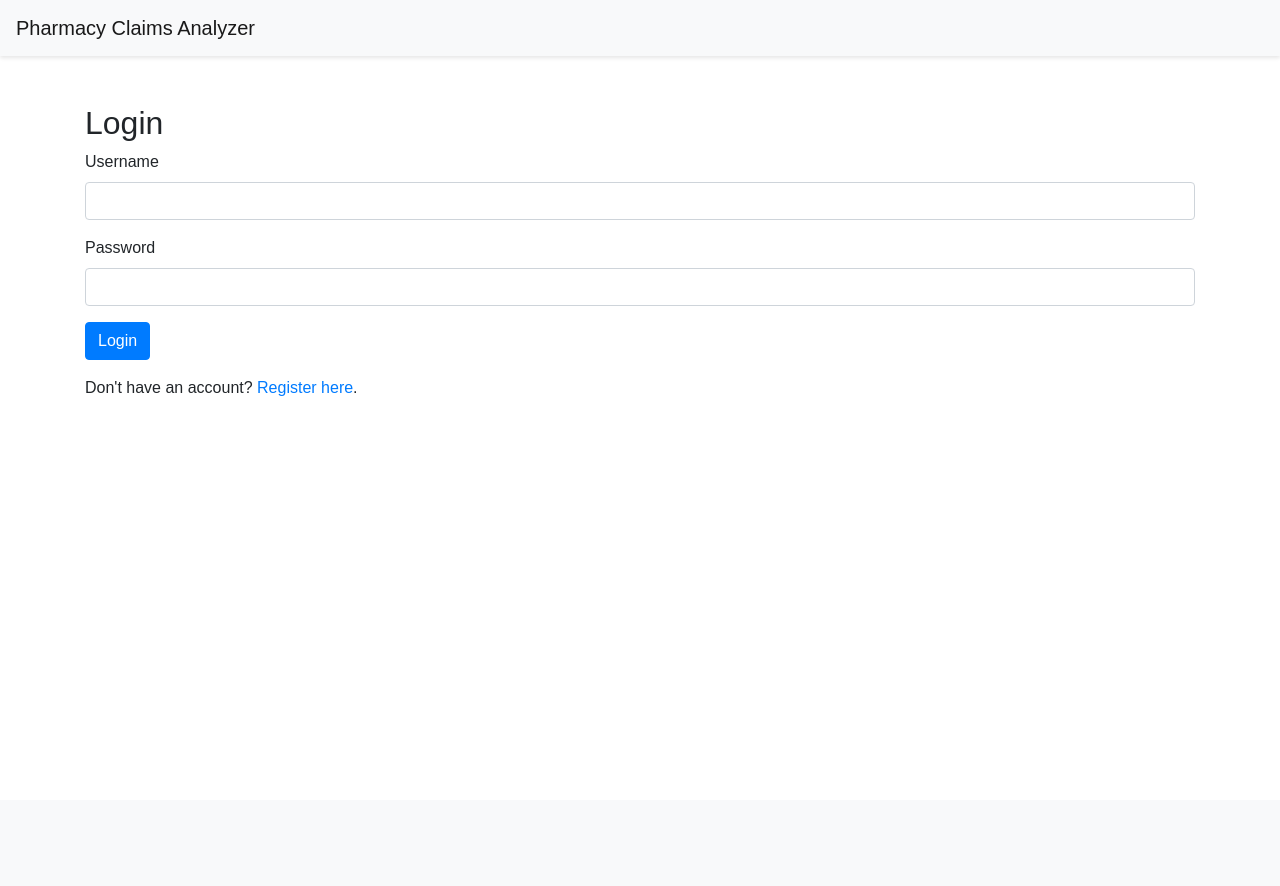
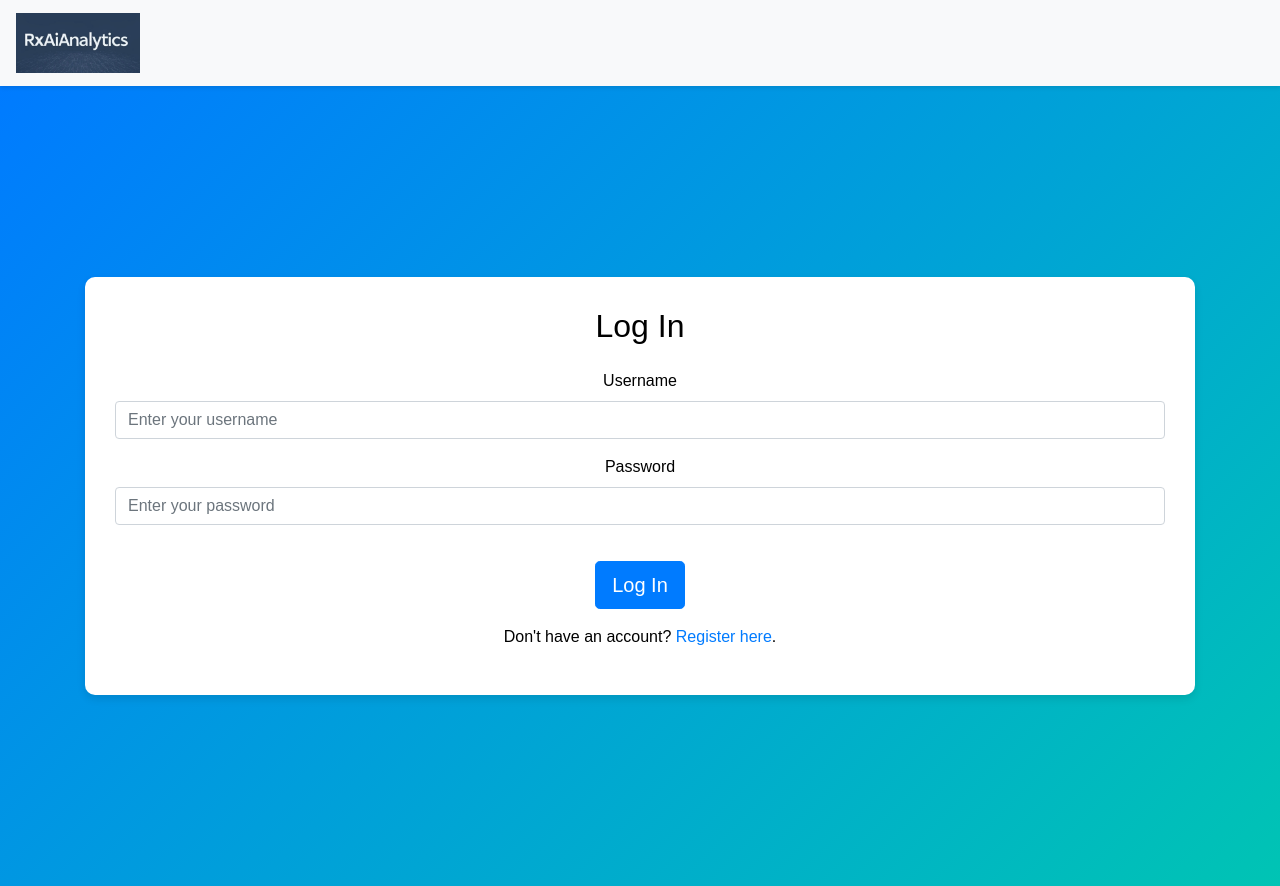
Before and after one commit to colindavis787/RxAi, a Flask app: page /login in a window 1280 px wide. Before the commit the page ends 396 px from the top, so only its background shows below. Run offline with Flask 3, Linux system fonts and the light colour scheme; some libraries are stand-ins or nearby versions.

Commit message:
Update login.html to match expected styling and flash message handling

```diff
--- a/website/templates/login.html
+++ b/website/templates/login.html
@@ -3,31 +3,66 @@
 <head>
     <meta charset="UTF-8">
     <meta name="viewport" content="width=device-width, initial-scale=1.0">
-    <title>Login - Pharmacy Claims Analyzer</title>
+    <title>Login - RxAiAnalytics</title>
     <link rel="stylesheet" href="https://stackpath.bootstrapcdn.com/bootstrap/4.5.2/css/bootstrap.min.css">
     <link rel="stylesheet" href="/static/css/styles.css">
+    <style>
+        .login-section {
+            background: linear-gradient(135deg, #007bff, #00c4b4);
+            padding: 60px 0;
+            text-align: center;
+            color: white;
+            min-height: 100vh;
+            display: flex;
+            align-items: center;
+            justify-content: center;
+        }
+        .login-form {
+            background: white;
+            color: black;
+            padding: 30px;
+            border-radius: 10px;
+            box-shadow: 0 4px 8px rgba(0, 0, 0, 0.1);
+        }
+        .login-button {
+            margin-top: 20px;
+        }
+        .logo-img {
+            max-height: 60px;
+        }
+    </style>
 </head>
 <body>
     <nav class="navbar navbar-light bg-light">
-        <a class="navbar-brand" href="/">Pharmacy Claims Analyzer</a>
+        <a class="navbar-brand" href="/">
+            <img src="/static/rxai_logo.jpg" alt="RxAiAnalytics Logo" class="logo-img">
+        </a>
     </nav>
-    <div class="container mt-5">
-        <h2>Login</h2>
-        {% if error %}
-            <div class="alert alert-danger">{{ error }}</div>
+    <div class="login-section">
+        <div class="container text-center">
+            <div class="login-form">
+                <h2 class="mb-4">Log In</h2>
+                {% with messages = get_flashed_messages(with_categories=true) %}
+                    {% if messages %}
+                        {% for category, message in messages %}
+                            <div class="alert alert-{{ category }}">{{ message }}</div>
+                        {% endfor %}
                     {% endif %}
+                {% endwith %}
                 <form method="POST" action="/login">
                     <div class="form-group">
                         <label for="username">Username</label>
-                <input type="text" class="form-control" id="username" name="username" required>
+                        <input type="text" class="form-control" id="username" name="username" placeholder="Enter your username" required>
                     </div>
                     <div class="form-group">
                         <label for="password">Password</label>
-                <input type="password" class="form-control" id="password" name="password" required>
+                        <input type="password" class="form-control" id="password" name="password" placeholder="Enter your password" required>
                     </div>
-            <button type="submit" class="btn btn-primary">Login</button>
+                    <button type="submit" class="btn btn-primary btn-lg login-button">Log In</button>
                 </form>
                 <p class="mt-3">Don't have an account? <a href="/register">Register here</a>.</p>
+            </div>
+        </div>
     </div>
     <script src="/static/js/script.js"></script>
 </body>
```
Lines whose indentation alone changed are shown as unchanged.
